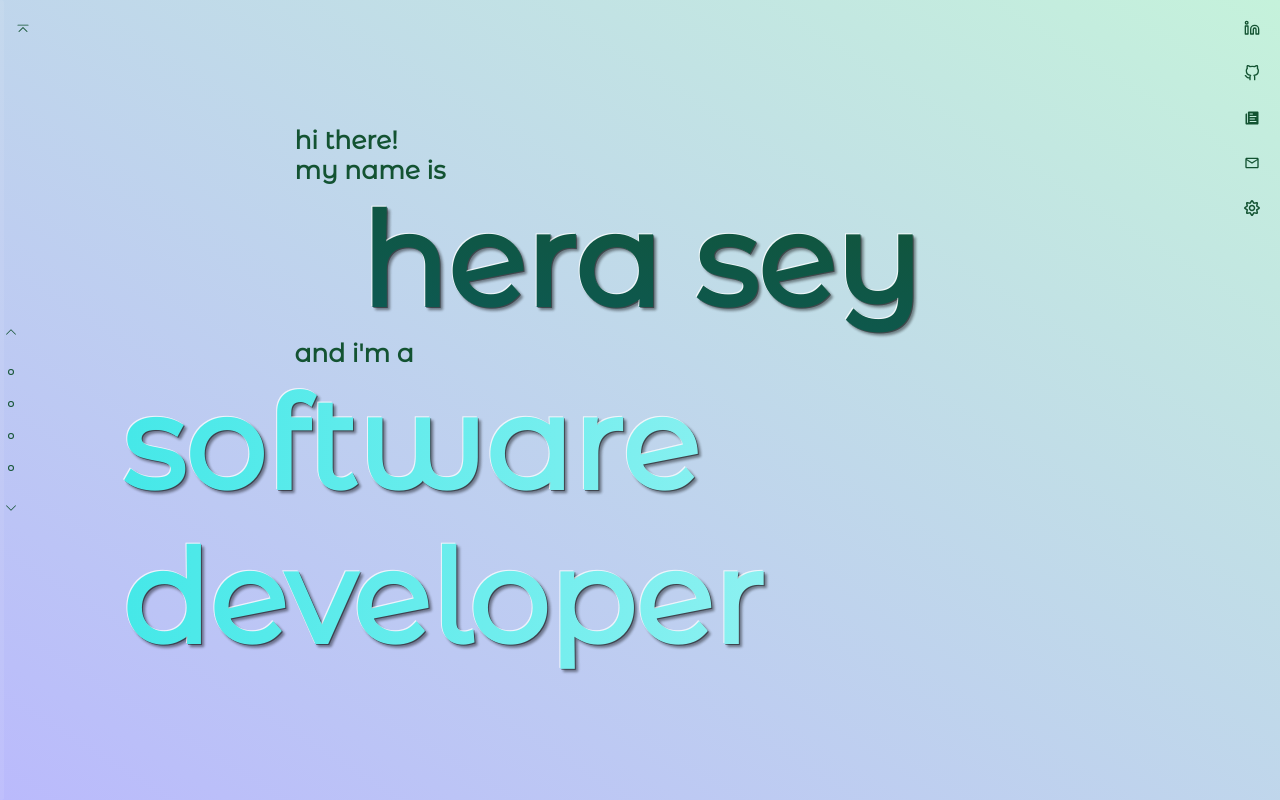
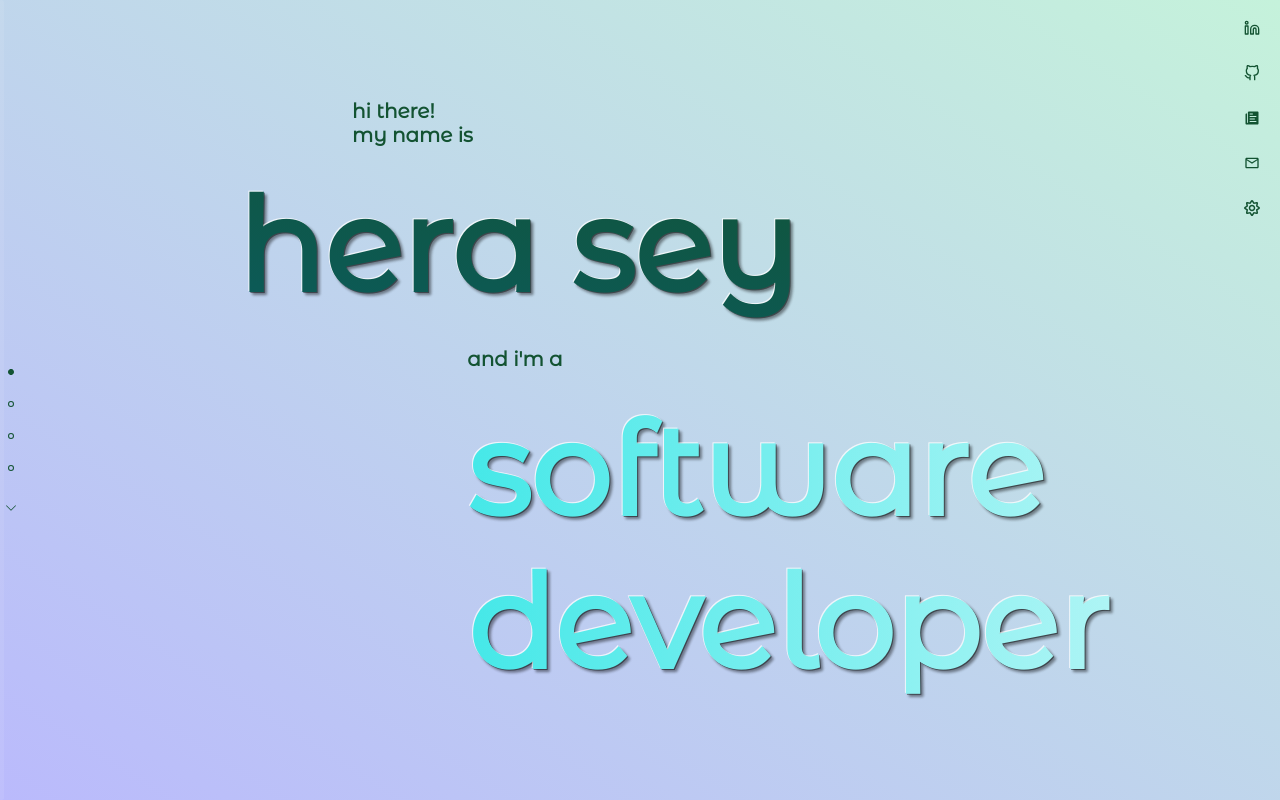
Before and after one commit to heresy0-0y/herasey.com, a Next.js app in the folder client/: page / in a window 1280 px wide. Built offline with nearby package versions, Linux system fonts and the light colour scheme; a web font is replaced by a local one.

Commit message:
page/section nav ui working

```diff
--- a/client/src/components/Hero.jsx
+++ b/client/src/components/Hero.jsx
@@ -1,4 +1,3 @@
-import { useRef } from "react";
 import { useColorMode, Flex, Heading, Center, Text } from "@chakra-ui/react";
 
 const Hero = () => {
@@ -32,15 +31,15 @@ const Hero = () => {
           text-fill-color="transparent"
           pos="relative"
         >
-          <Text fontSize="25px" ml="20%" orientation="vertical" align="left">
+          <Text fontSize="20px" ml="25%" mb="2%" orientation="vertical" align="left">
             hi there!
             <br />
             my name is
           </Text>
           <Text
-            align="center"
             bgClip="text"
             pos="relative"
+            ml="15%"
             data-text="hera sey"
             sx={{ textFillColor: "transparent" }}
             bgGradient={bgColor[colorMode]}
@@ -49,23 +48,23 @@ const Hero = () => {
           >
             hera sey
           </Text>
-          <Text fontSize="25px" ml="20%" orientation="vertical" align="left">
+          <Text fontSize="20px" my="2%" ml="35%" orientation="vertical" align="left">
             and i&apos;m a
           </Text>
           <Text
             bgClip="text"
             bgGradient="linear(to-l, teal.100, teal.400)"
             data-text="software developer"
-            ml="5%"
+            ml="35%"
             sx={{ textFillColor: "transparent" }}
             _before={shadows}
             _after={{
               ...shadows,
               zIndex: -2,
               left: 0,
+              ml: "35%",
               right: 0,
               bottom: 0,
-              ml: "5%",
             }}
           >
             software developer
--- a/client/src/components/Nav/components/NavPageNav.jsx
+++ b/client/src/components/Nav/components/NavPageNav.jsx
@@ -1,5 +1,5 @@
 import React, { useState, useEffect } from "react";
-import { Flex, Center, IconButton } from "@chakra-ui/react";
+import { Flex, Box, Center, IconButton, Button } from "@chakra-ui/react";
 import { BsChevronDown, BsChevronUp } from "react-icons/bs";
 import { VscCircleFilled, VscCircleOutline } from "react-icons/vsc";
 import { IoIosArrowRoundDown, IoIosArrowRoundUp } from "react-icons/io";
@@ -14,6 +14,12 @@ export default function NavPageNav({
   const lastPage = currentPage === 3;
   const [canPageDown, setPageDown] = useState("scale(1,1)");
   const [canPageUp, setPageUp] = useState("scale(1,1)");
+  const [currentSection, setCurrentSection] = useState({
+    0: <VscCircleOutline />,
+    1: <VscCircleOutline />,
+    2: <VscCircleOutline />,
+    3: <VscCircleOutline />,
+  });
 
   const pageUp = () => {
     setPage(currentPage - 1);
@@ -23,16 +29,32 @@ export default function NavPageNav({
   };
 
   useEffect(() => {
-    if (currentPage === 0) {
+    if (firstPage) {
       setPageUp("scale(0,0)");
     } else {
       setPageUp("scale(1,1)");
     }
-    if (currentPage === 3) {
+    if (lastPage) {
       setPageDown("scale(0,0)");
     } else {
       setPageDown("scale(1,1)");
     }
+    const sections = Object.keys(currentSection);
+    sections.forEach((section) => {
+      if (parseInt(section) !== currentPage) {
+        setCurrentSection(prev => ({
+          ...prev, [section]: <VscCircleOutline />
+        }));
+        console.log(section)
+
+      } else {
+        setCurrentSection(prev => ({
+          ...prev, [section]: <VscCircleFilled />,
+        }));
+        console.log(currentPage, section);
+      }
+    })
+
   }, [currentPage]);
   return (
     <Center h="100vh" pos="absolute" left="0" top="0" bottom="0">
@@ -53,22 +75,16 @@ export default function NavPageNav({
       {Object.keys(pages).map((page) => (
         <IconButton
           pos="absolute"
-          variant="ghost"
           top={`${pages[page] * 4 + 45}%`}
-          aria-label={`to ${page} section`}
+          aria-label={`to ${page === "" ? "intro" : page} section`}
+          key={page}
+          isRound={true}
+          icon={currentSection[pages[page]]}
+          variant="unstyled"
           size="xs"
-          key={page}
-          {...buttonStyle}
-          left="0"
+          left="1.5"
           onClick={() => setPage(pages[page])}
-          mb="2"
-          icon={
-            currentPage === pages[page] ? (
-              <VscCircleFilled />
-            ) : (
-              <VscCircleOutline />
-            )
-          }
+          sx={{ transition: "all 0.6s ease 0s" }}
         />
       ))}
       <IconButton
--- a/client/src/pages/index.jsx
+++ b/client/src/pages/index.jsx
@@ -10,7 +10,7 @@ import Projects from "../screens/Projects/Projects";
 import Contact from "../screens/Contact/Contact";
 import { Container, Nav, Hero, Main, Page } from "../components";
 
-const pageIndices = { intro: 0, about: 1, projects: 2, contact: 3 };
+const pageIndices = { "": 0, about: 1, projects: 2, contact: 3 };
 
 const Index = () => {
   const router = useRouter();
@@ -20,6 +20,7 @@ const Index = () => {
 
   const contact = useRef(null);
   const ref = useRef(null);
+  const focusRef = useRef(null);
   const about = useRef(null);
   const projects = useRef(null);
 
@@ -53,7 +54,12 @@ const Index = () => {
     },
     [embla]
   );
-
+  const initialFocus = () => {
+    focusRef.current = embla.slideNodes()[0]
+    console.log(focusRef.current)
+    focusRef.current.focus();
+    scrollTo(0)
+  }
   const onScroll = useCallback(() => {
     if (!embla) return;
     const progress = Math.max(0, Math.min(1, embla.scrollProgress()));
@@ -69,17 +75,18 @@ const Index = () => {
   useEffect(() => {
     document.documentElement.addEventListener("keydown", handleKeyDown);
     setPage(pageIndices[path]);
-    console.log(path);
   }, [path]);
 
   useEffect(() => {
     if (!embla) return;
     embla.on("select", onSelect);
     embla.on("scroll", onScroll);
+    initialFocus();
     onSelect();
     onScroll();
     scrollTo(currentPage);
   }, [embla, onSelect, scrollTo, currentPage, onScroll]);
+
 
   return (
     <div>
```
